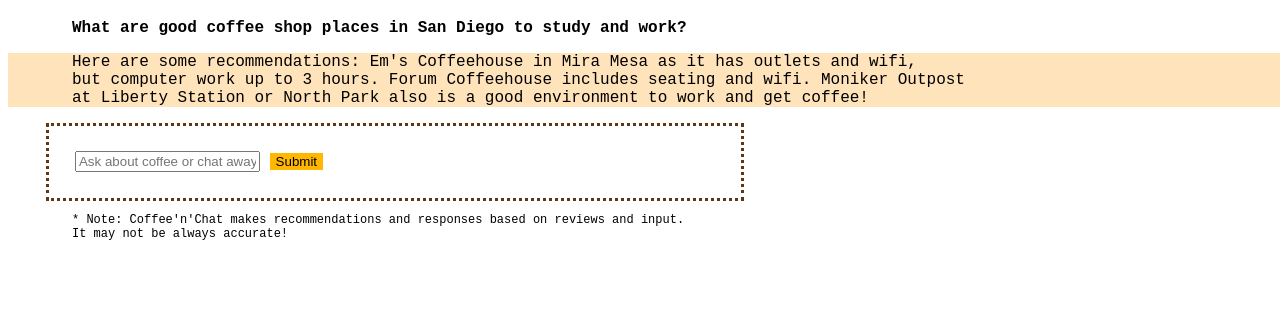
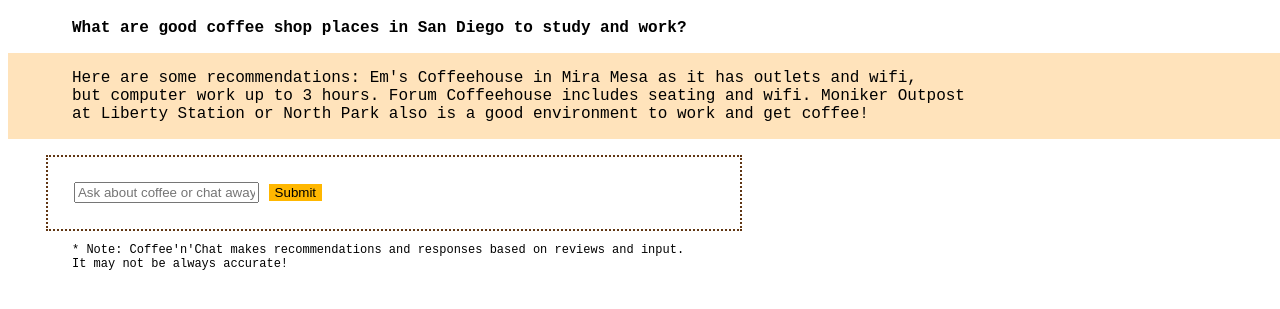
Before and after one commit to a-nguy4n/cse170-assignments, a plain HTML site: page lab-Three/src/index.html in a window 1280 px wide. Shown: the part 61-370 px from the top of the page. Drawn offline with Linux system fonts and the light colour scheme.

Commit message:
Lab Three: Attempt Two

```diff
--- a/lab-Three/src/index.html
+++ b/lab-Three/src/index.html
@@ -17,7 +17,7 @@
         at Liberty Station or North Park also is a good environment to work and get coffee! </p>
     <form>
         <input type="text" placeholder="Ask about coffee or chat away!">
-        <button type="button"> Submit </button>
+        <button type="submit"> Submit </button>
     </form>
     <p id="text-three"> * Note: Coffee'n'Chat makes recommendations and responses based on reviews and input.
         <br> It may not be always accurate!</p>
--- a/lab-Three/src/labThree.css
+++ b/lab-Three/src/labThree.css
@@ -16,14 +16,13 @@ header{
 }
 
 #text-two{
-    padding-left: 5%;
-    width: 100%;
-    background: rgba(255, 165, 39, 0.313);
+    padding: 1em 0 1em 5%;
+    width: 100vw;
+    background-color: rgba(255, 165, 39, 0.313);
 }
 
 form{
-    border: solid #613613;
-    border-style: dotted;
+    border: 2px dotted #613613;
     margin: 0 0 0 3%;
     padding: 2%;
     width: 50%;
@@ -33,7 +32,7 @@ form{
 
 button{
     border: none;
-    background: rgb(255, 183, 0);
+    background-color: rgb(255, 183, 0);
 }
 
 #text-three{
```
